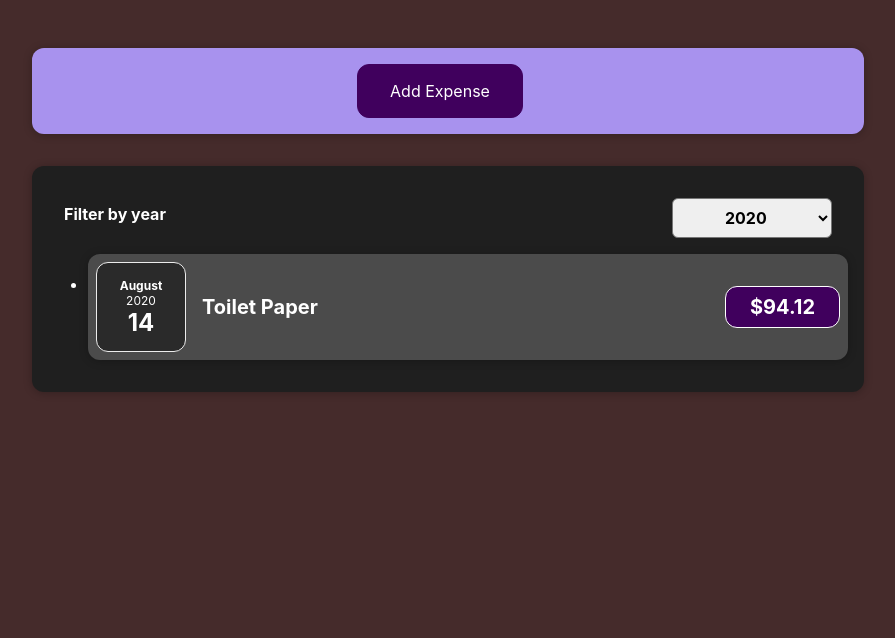
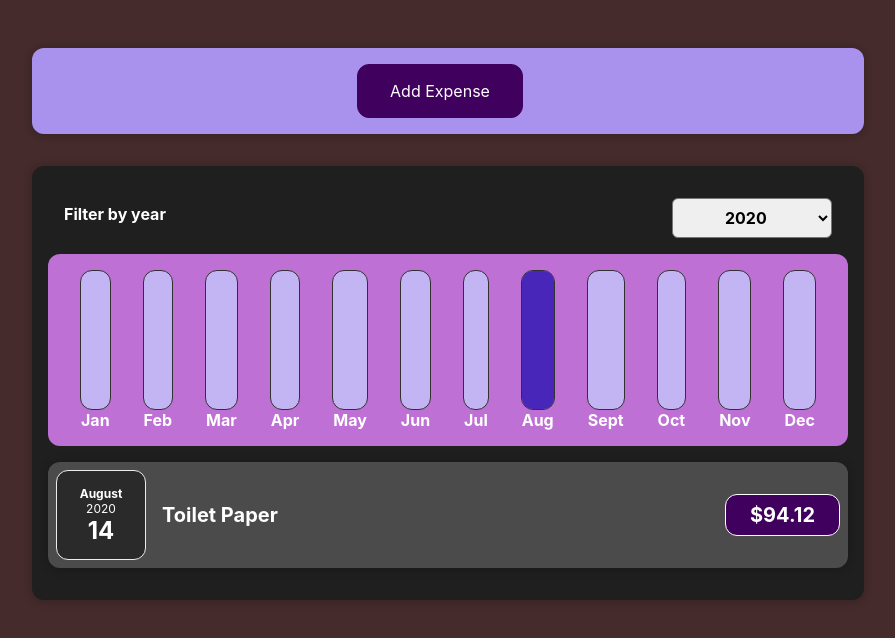
Before and after one commit to Setmaster/react-expensetracker, a React (Create React App) app: page / in a window 1280 px wide. Shown: the top 638 px of the page, without its empty margins (192-1087 px from the left). Built offline with nearby package versions, Linux system fonts and the light colour scheme.

Commit message:
Implemented chart that displays which months used more $$ with expenses

```diff
--- /dev/null
+++ b/src/components/Chart/Chart.css
@@ -0,0 +1,9 @@
+.chart {
+    padding: 1rem;
+    border-radius: 12px;
+    background-color: #be70d4;
+    text-align: center;
+    display: flex;
+    justify-content: space-around;
+    height: 10rem;
+}
--- /dev/null
+++ b/src/components/Chart/Chart.js
@@ -0,0 +1,24 @@
+import './Chart.css';
+import ChartBar from './ChartBar'
+
+const Chart = (props) => {
+    const dataPointValues = props.dataPoints.map(dataPoint => dataPoint.value);
+const totalMaximum = Math.max(...dataPointValues); // Spread operator adds array elements as standalone elements
+
+    return (
+        <div className={"chart"}>
+            {props.dataPoints.map(dataPoint => {
+                return (
+                    <ChartBar
+                        key={dataPoint.label}
+                        value={dataPoint.value}
+                        maxValue={totalMaximum}
+                        label={dataPoint.label}
+                    />
+                )
+            })}
+        </div>
+    );
+};
+
+export default Chart;
--- /dev/null
+++ b/src/components/Chart/ChartBar.css
@@ -0,0 +1,30 @@
+.chart-bar {
+    height: 100%;
+    display: flex;
+    flex-direction: column;
+    align-items: center;
+}
+
+.chart-bar__inner {
+    height: 100%;
+    width: 100%;
+    border: 1px solid #313131;
+    border-radius: 12px;
+    background-color: #c3b4f3;
+    overflow: hidden;
+    display: flex;
+    flex-direction: column;
+    justify-content: flex-end;
+}
+
+.chart-bar__fill {
+    background-color: #4826b9;
+    width: 100%;
+    transition: all 0.3s ease-out;
+}
+
+.chart-bar__label {
+    font-weight: bold;
+    font-size: 1rem;
+    text-align: center;
+}
--- /dev/null
+++ b/src/components/Chart/ChartBar.js
@@ -0,0 +1,23 @@
+import './ChartBar.css';
+
+const ChartBar = (props) => {
+    let barFillHeight = '0%';
+
+    if (props.maxValue > 0) {
+        barFillHeight = Math.round((props.value / props.maxValue) * 100) + '%';
+    }
+    return (
+        <div className={"chart-bar"}>
+            <div className={"chart-bar__inner"}>
+                <div className={"chart-bar__fill"} style={{height: barFillHeight}}>
+
+                </div>
+            </div>
+            <div className={"chart-bar__label"}>
+                {props.label}
+            </div>
+        </div>
+    );
+};
+
+export default ChartBar;
--- a/src/components/Expenses/ExpenseItem.js
+++ b/src/components/Expenses/ExpenseItem.js
@@ -1,7 +1,6 @@
 import './ExpenseItem.css';
 import ExpenseDate from "./ExpenseDate";
 import Card from "../UI/Card";
-import {useState} from "react";
 
 const ExpenseItem = (props) => {
 
--- a/src/components/Expenses/Expenses.js
+++ b/src/components/Expenses/Expenses.js
@@ -2,6 +2,7 @@
 import Card from "../UI/Card";
 import ExpenseFilter from "../NewExpense/ExpenseFilter";
 import ExpensesList from "./ExpensesList";
+import ExpensesChart from "./ExpensesChart";
 import {useState} from "react";
 
 const Expenses = (props) => {
@@ -31,6 +32,9 @@
                     selected={filteredYear}
                     onChangeFilter={filterChangeHandler}
                 />
+                <ExpensesChart
+                expenses={getFilteredExpenses()}
+                />
                 <ExpensesList
                 filteredExpenses={getFilteredExpenses()}
                 />
--- /dev/null
+++ b/src/components/Expenses/ExpensesChart.js
@@ -0,0 +1,30 @@
+import Chart from "../Chart/Chart";
+
+const ExpensesChart = (props) => {
+    const chartDataPoints = [
+        {label: 'Jan', value: 0},
+        {label: 'Feb', value: 0},
+        {label: 'Mar', value: 0},
+        {label: 'Apr', value: 0},
+        {label: 'May', value: 0},
+        {label: 'Jun', value: 0},
+        {label: 'Jul', value: 0},
+        {label: 'Aug', value: 0},
+        {label: 'Sept', value: 0},
+        {label: 'Oct', value: 0},
+        {label: 'Nov', value: 0},
+        {label: 'Dec', value: 0},
+    ];
+
+    for (const expense of props.expenses) {
+        const expenseMonth = expense.date.getMonth(); // starting at 0 => jan is 0
+        chartDataPoints[expenseMonth].value += expense.amount;
+    }
+    return (
+        <Chart
+        dataPoints={chartDataPoints}
+        />
+    );
+};
+
+export default ExpensesChart;
--- a/src/components/Expenses/ExpensesList.js
+++ b/src/components/Expenses/ExpensesList.js
@@ -1,4 +1,5 @@
 import ExpenseItem from "./ExpenseItem";
+import "./ExpensesList.css";
 
 const ExpensesList = (props) => {
     const {filteredExpenses} = props;
```
